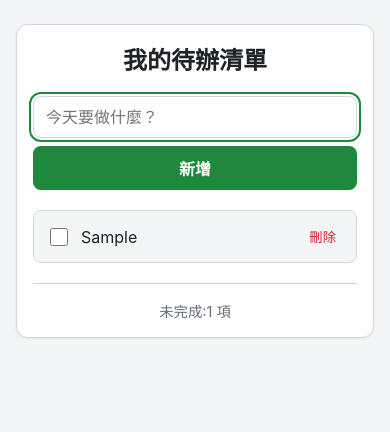
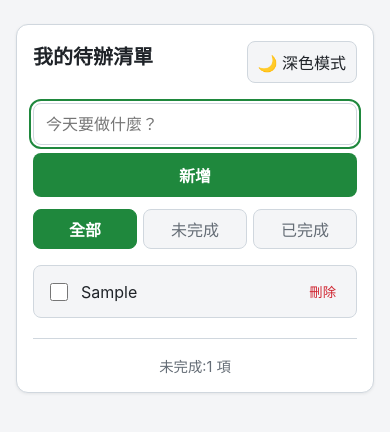
Before and after one commit to yehchitsai/copilot-workshop-agent-mode-mcp, a plain HTML site: page labs/index.html in a window 390 px wide. Both pictures are taken after typing "Sample" into the empty fields and a click on the button "新增". Drawn offline with Linux system fonts and the light colour scheme.

Commit message:
step 2: 加上深色模式與篩選,並練習還原

```diff
--- a/labs/app.js
+++ b/labs/app.js
@@ -1,13 +1,19 @@
 // 待辦清單使用瀏覽器的 localStorage 保存資料，不需要網路或外部套件。
 const STORAGE_KEY = 'offline-todo-list';
+const THEME_STORAGE_KEY = 'offline-todo-list-theme';
 
 const form = document.getElementById('todo-form');
 const input = document.getElementById('todo-input');
 const list = document.getElementById('todo-list');
 const emptyState = document.getElementById('empty-state');
 const remainingCount = document.getElementById('remaining-count');
+const themeToggle = document.getElementById('theme-toggle');
+const filterButtons = document.querySelectorAll('.btn-filter');
+const systemTheme = window.matchMedia('(prefers-color-scheme: dark)');
 
 let todos = loadTodos();
+let activeFilter = 'all';
+let themePreference = loadThemePreference();
 
 // 讀取並檢查已保存的資料，避免損壞的內容影響清單顯示。
 function loadTodos() {
@@ -36,11 +42,50 @@ function saveTodos() {
   localStorage.setItem(STORAGE_KEY, JSON.stringify(todos));
 }
 
-// 依照目前資料重新繪製清單與未完成數量。
+// 讀取使用者的主題選擇；尚未選擇時交由系統設定決定。
+function loadThemePreference() {
+  try {
+    const saved = localStorage.getItem(THEME_STORAGE_KEY);
+    if (saved === 'light' || saved === 'dark') {
+      return saved;
+    }
+
+    if (saved !== null) {
+      console.warn('已忽略無效的主題設定。');
+    }
+  } catch (error) {
+    console.warn('讀取主題設定失敗，將使用系統設定。', error);
+  }
+
+  return null;
+}
+
+// 套用手動選擇或作業系統目前使用的主題。
+function applyTheme() {
+  const isDark = themePreference
+    ? themePreference === 'dark'
+    : systemTheme.matches;
+
+  document.documentElement.dataset.theme = isDark ? 'dark' : 'light';
+  themeToggle.textContent = isDark ? '☀️ 淺色模式' : '🌙 深色模式';
+  themeToggle.setAttribute('aria-pressed', String(isDark));
+}
+
+// 依照目前篩選條件重新繪製清單，未完成數量始終以全部資料計算。
 function render() {
   list.replaceChildren();
 
-  todos.forEach((todo) => {
+  const visibleTodos = todos.filter((todo) => {
+    if (activeFilter === 'active') {
+      return !todo.completed;
+    }
+    if (activeFilter === 'completed') {
+      return todo.completed;
+    }
+    return true;
+  });
+
+  visibleTodos.forEach((todo) => {
     const item = document.createElement('li');
     item.className = todo.completed ? 'todo-item completed' : 'todo-item';
     item.dataset.id = todo.id;
@@ -65,7 +110,15 @@ function render() {
     list.append(item);
   });
 
-  emptyState.hidden = todos.length > 0;
+  emptyState.hidden = visibleTodos.length > 0;
+  if (activeFilter === 'active') {
+    emptyState.textContent = '沒有未完成的待辦事項。';
+  } else if (activeFilter === 'completed') {
+    emptyState.textContent = '沒有已完成的待辦事項。';
+  } else {
+    emptyState.textContent = '還沒有任何待辦事項,新增一個吧!';
+  }
+
   const remaining = todos.filter((todo) => !todo.completed).length;
   remainingCount.textContent = `未完成:${remaining} 項`;
 }
@@ -94,6 +147,39 @@ form.addEventListener('submit', (event) => {
   input.focus();
 });
 
+themeToggle.addEventListener('click', () => {
+  const nextTheme = document.documentElement.dataset.theme === 'dark'
+    ? 'light'
+    : 'dark';
+
+  themePreference = nextTheme;
+  applyTheme();
+  try {
+    localStorage.setItem(THEME_STORAGE_KEY, nextTheme);
+  } catch (error) {
+    console.warn('保存主題設定失敗；本次瀏覽期間仍會套用此設定。', error);
+  }
+});
+
+systemTheme.addEventListener('change', () => {
+  if (themePreference === null) {
+    applyTheme();
+  }
+});
+
+filterButtons.forEach((button) => {
+  button.addEventListener('click', () => {
+    activeFilter = button.dataset.filter;
+    filterButtons.forEach((filterButton) => {
+      filterButton.setAttribute(
+        'aria-pressed',
+        String(filterButton === button)
+      );
+    });
+    render();
+  });
+});
+
 // 透過事件委派處理勾選與刪除操作。
 list.addEventListener('click', (event) => {
   const target = event.target;
@@ -117,4 +203,5 @@ list.addEventListener('click', (event) => {
   render();
 });
 
+applyTheme();
 render();
--- a/labs/index.html
+++ b/labs/index.html
@@ -9,7 +9,10 @@
 </head>
 <body>
   <main class="app">
-    <h1>我的待辦清單</h1>
+    <header class="app-header">
+      <h1>我的待辦清單</h1>
+      <button id="theme-toggle" class="btn-theme" type="button"></button>
+    </header>
 
     <form id="todo-form" class="todo-form" autocomplete="off">
       <label class="sr-only" for="todo-input">待辦事項內容</label>
@@ -23,6 +26,12 @@
       <button class="btn-add" type="submit">新增</button>
     </form>
 
+    <nav class="filters" aria-label="篩選待辦事項">
+      <button class="btn-filter" type="button" data-filter="all" aria-pressed="true">全部</button>
+      <button class="btn-filter" type="button" data-filter="active" aria-pressed="false">未完成</button>
+      <button class="btn-filter" type="button" data-filter="completed" aria-pressed="false">已完成</button>
+    </nav>
+
     <ul id="todo-list" class="todo-list" aria-live="polite"></ul>
     <p id="empty-state" class="empty-state">還沒有任何待辦事項,新增一個吧!</p>
 
--- a/labs/styles.css
+++ b/labs/styles.css
@@ -3,6 +3,7 @@
 }
 
 :root {
+  color-scheme: light;
   --color-background: #f4f5f7;
   --color-surface: #ffffff;
   --color-text: #1f2328;
@@ -13,6 +14,20 @@
   --color-danger: #cf222e;
   --color-danger-hover: #fff0f0;
   --color-shadow: rgba(31, 35, 40, 0.08);
+}
+
+:root[data-theme="dark"] {
+  color-scheme: dark;
+  --color-background: #171a1f;
+  --color-surface: #22272e;
+  --color-text: #e6edf3;
+  --color-muted: #9da7b3;
+  --color-border: #444c56;
+  --color-accent: #3fb950;
+  --color-accent-hover: #2ea043;
+  --color-danger: #ff7b72;
+  --color-danger-hover: #3d2426;
+  --color-shadow: rgba(0, 0, 0, 0.28);
 }
 
 body {
@@ -37,16 +52,34 @@ body {
   box-shadow: 0 1px 3px var(--color-shadow);
 }
 
+.app-header {
+  display: flex;
+  align-items: center;
+  justify-content: space-between;
+  gap: 12px;
+  margin-bottom: 20px;
+}
+
 h1 {
-  margin: 0 0 20px;
+  margin: 0;
   font-size: 1.5rem;
-  text-align: center;
+}
+
+.btn-theme {
+  flex-shrink: 0;
+  padding: 8px 10px;
+  color: var(--color-text);
+  background: var(--color-background);
+  border: 1px solid var(--color-border);
+  border-radius: 8px;
+  font: inherit;
+  cursor: pointer;
 }
 
 .todo-form {
   display: flex;
   gap: 8px;
-  margin-bottom: 20px;
+  margin-bottom: 12px;
 }
 
 .todo-input {
@@ -79,6 +112,29 @@ button:focus-visible {
 
 .btn-add:hover {
   background: var(--color-accent-hover);
+}
+
+.filters {
+  display: flex;
+  gap: 8px;
+  margin-bottom: 16px;
+}
+
+.btn-filter {
+  padding: 7px 12px;
+  color: var(--color-muted);
+  background: var(--color-background);
+  border: 1px solid var(--color-border);
+  border-radius: 8px;
+  font: inherit;
+  cursor: pointer;
+}
+
+.btn-filter[aria-pressed="true"] {
+  color: var(--color-surface);
+  background: var(--color-accent);
+  border-color: var(--color-accent);
+  font-weight: 600;
 }
 
 .todo-list {
@@ -169,6 +225,14 @@ button:focus-visible {
     padding: 16px;
   }
 
+  .app-header {
+    align-items: flex-start;
+  }
+
+  h1 {
+    font-size: 1.25rem;
+  }
+
   .todo-form {
     flex-direction: column;
   }
@@ -176,4 +240,13 @@ button:focus-visible {
   .btn-add {
     width: 100%;
   }
+
+  .filters {
+    gap: 6px;
+  }
+
+  .btn-filter {
+    flex: 1;
+    padding: 7px 6px;
+  }
 }
```
Also changed, not shown: 1 other file.
